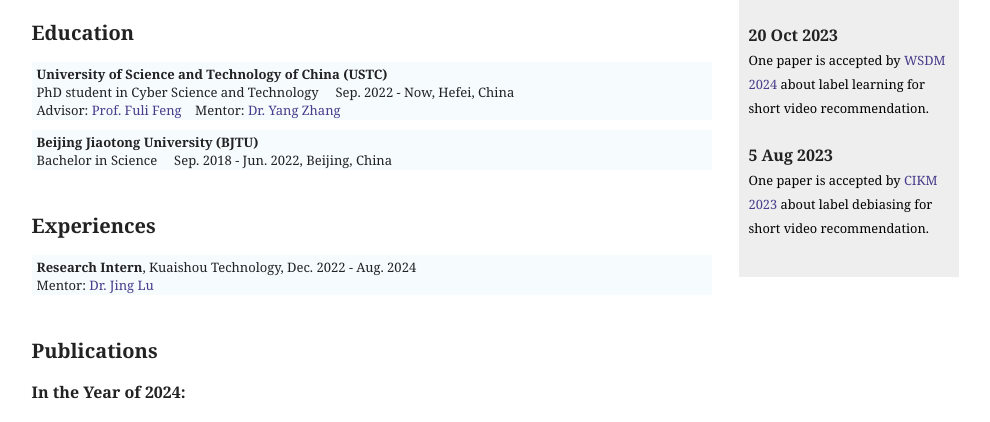
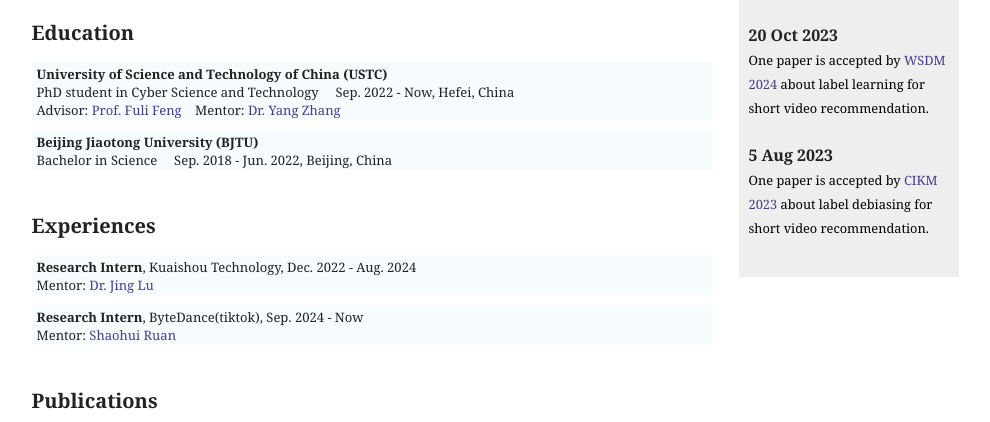
Before and after one commit to baiyimeng/baiyimeng.github.io, a plain HTML site: page index.html in a window 1280 px wide. Shown: the part 313-735 px from the top of the page, without its empty margins (145-1135 px from the left). Drawn offline with Linux system fonts and the light colour scheme.

Commit message:
Update index.html

```diff
--- a/index.html
+++ b/index.html
@@ -254,6 +254,13 @@ I am currently in the first year of my PhD program at <a href="http://data-scien
     </td></tr></tbody>
 </table>
 
+<table>
+  <tbody><tr>
+    <td> <span class="title">Research Intern</span>, ByteDance(tiktok), Sep. 2024 - Now  <br>
+        Mentor: <a href="" target="_blank">Shaohui Ruan &nbsp;
+    </td></tr></tbody>
+</table>
+
 
 <div id="papers">
 
```
